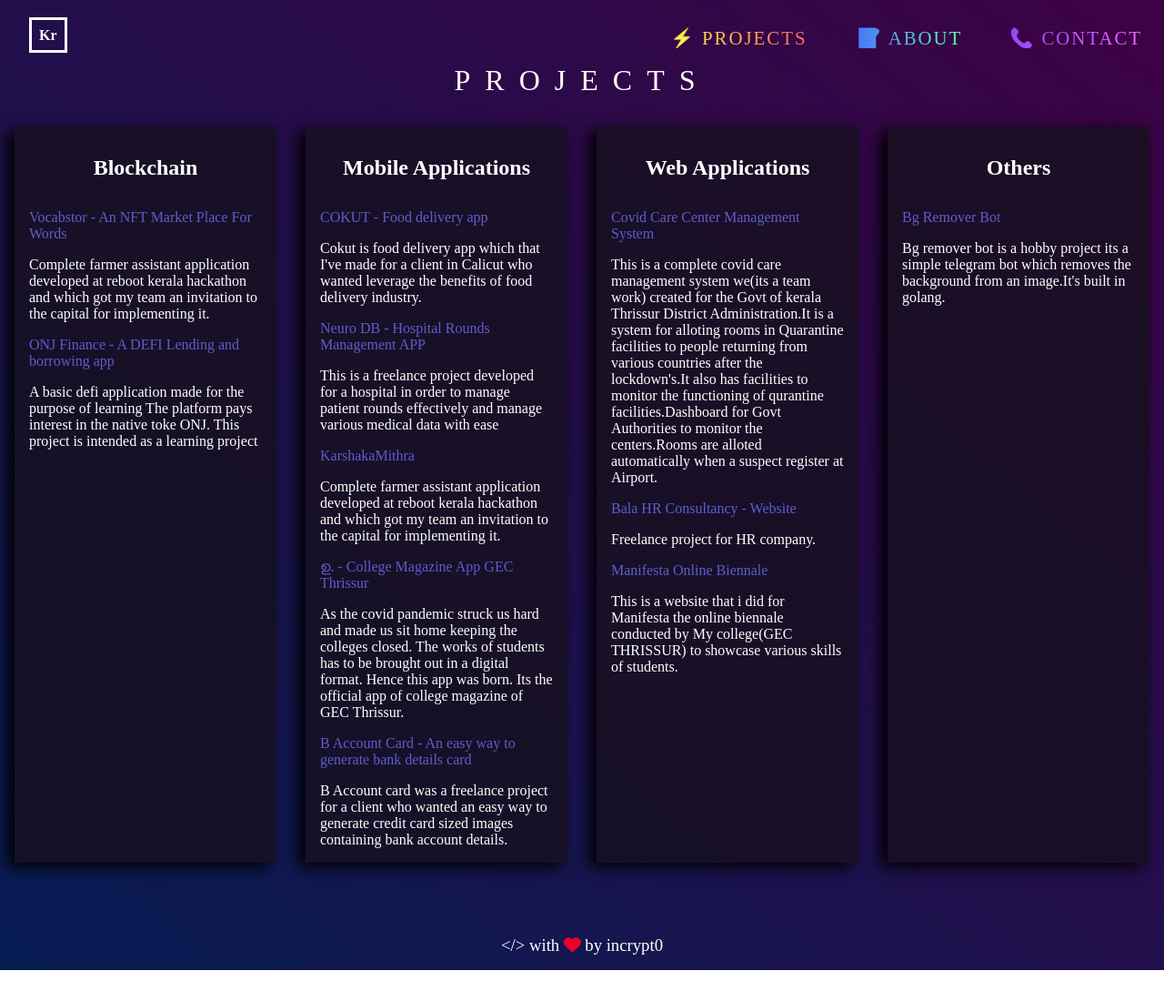
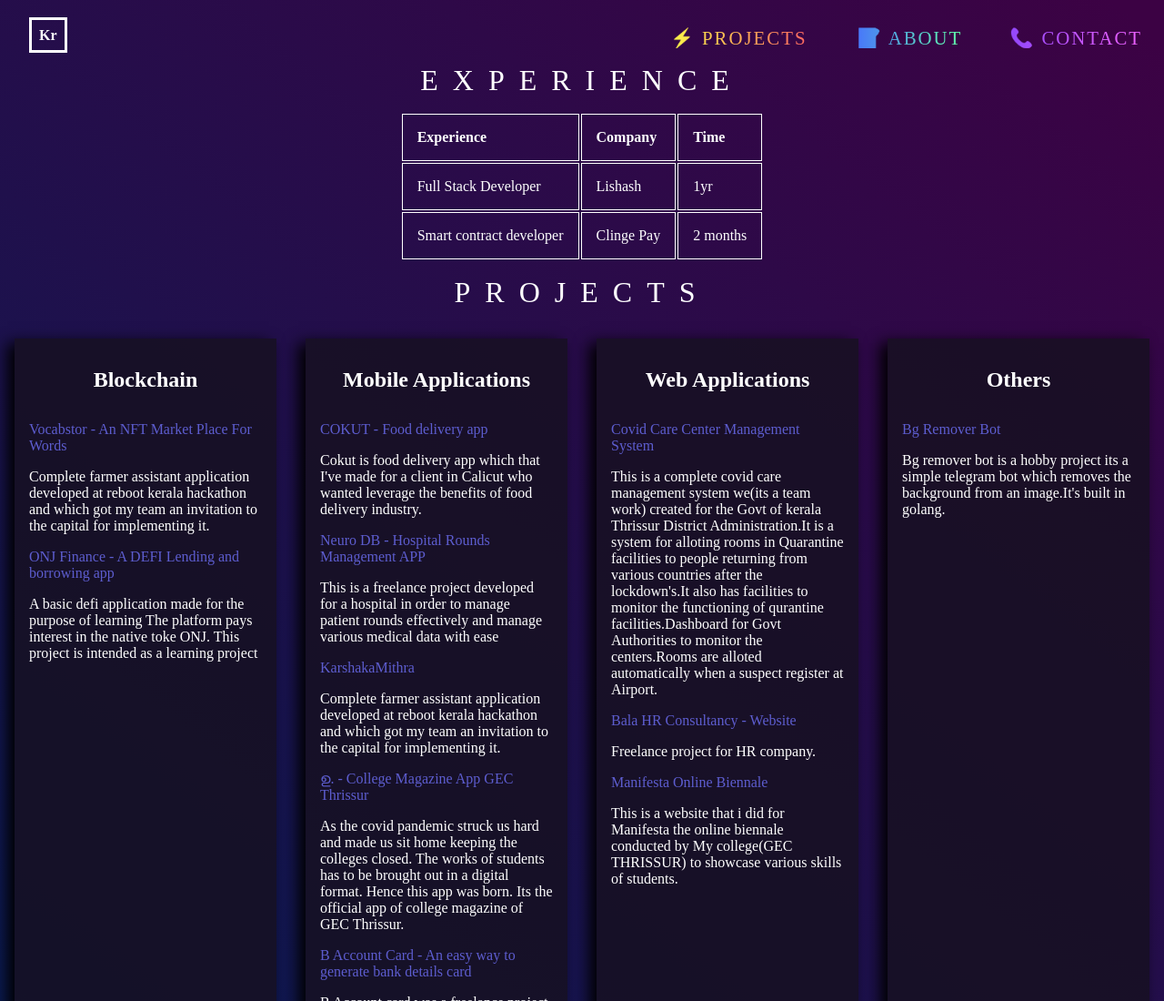
Before and after one commit to incrypto32/wt-assignment, a plain HTML site: page projects.html in a window 1280 px wide. Shown: the top 1100 px of the page at 91% size. Before the commit the page ends 1066 px from the top, so only its background shows below. Drawn offline with Linux system fonts and the light colour scheme; a web font is replaced by a local one.

Commit message:
added table

```diff
--- a/css/styles.scss
+++ b/css/styles.scss
@@ -219,7 +219,26 @@ body {
     }
   }
 }
+.experience-table {
+  width: 100%;
+  h1 {
+    text-align: center;
+  }
+  .table {
+    display: flex;
+    justify-content: center;
 
+    table {
+      text-align: left;
+
+      td,
+      th {
+        padding: 1rem;
+        border: 1px white solid;
+      }
+    }
+  }
+}
 .about-section {
   width: 100%;
 
@@ -388,7 +407,7 @@ body {
 
   .contact-form {
     .contact-field {
-      padding: .5rem;
+      padding: 0.5rem;
       background-color: rgba(255, 255, 255, 0.1);
       border: none;
       font-size: 1rem;
--- a/projects.html
+++ b/projects.html
@@ -74,6 +74,30 @@
       </div>
     </section>
 
+    <section class="experience-table">
+      <h1 class="section-title">experience</h1>
+      <div class="table">
+        <table>
+          <tbody>
+            <tr>
+              <th>Experience</th>
+              <th>Company</th>
+              <th>Time</th>
+            </tr>
+            <tr>
+              <td>Full Stack Developer</td>
+              <td>Lishash</td>
+              <td>1yr</td>
+            </tr>
+            <tr>
+              <td>Smart contract developer</td>
+              <td>Clinge Pay</td>
+              <td>2 months</td>
+            </tr>
+          </tbody>
+        </table>
+      </div>
+    </section>
     <!-- Projects Area -->
     <section class="experience" id="experience">
       <h1 class="section-title">projects</h1>
```
Also changed, not shown: css/styles.css, 1 other file.
